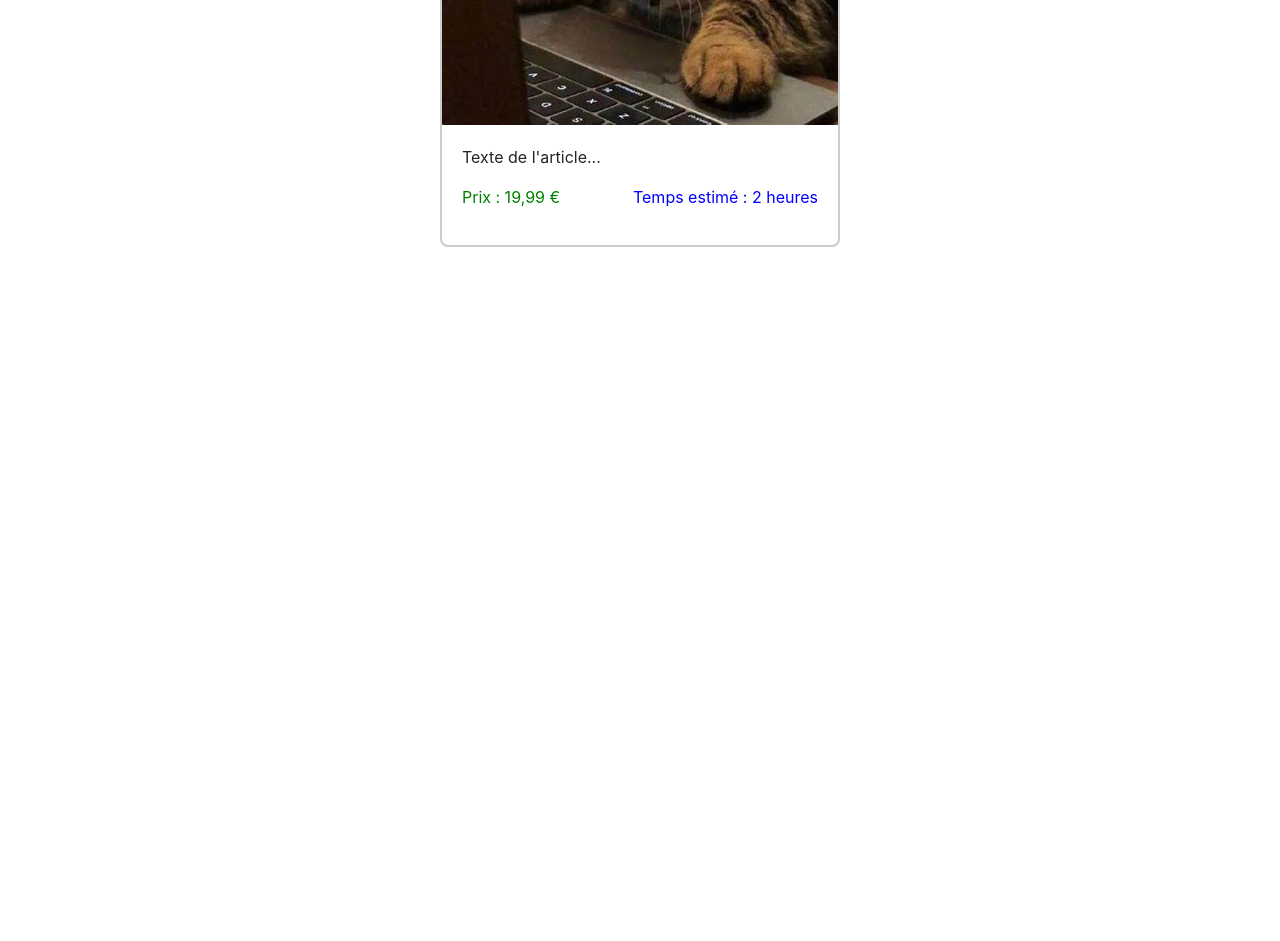
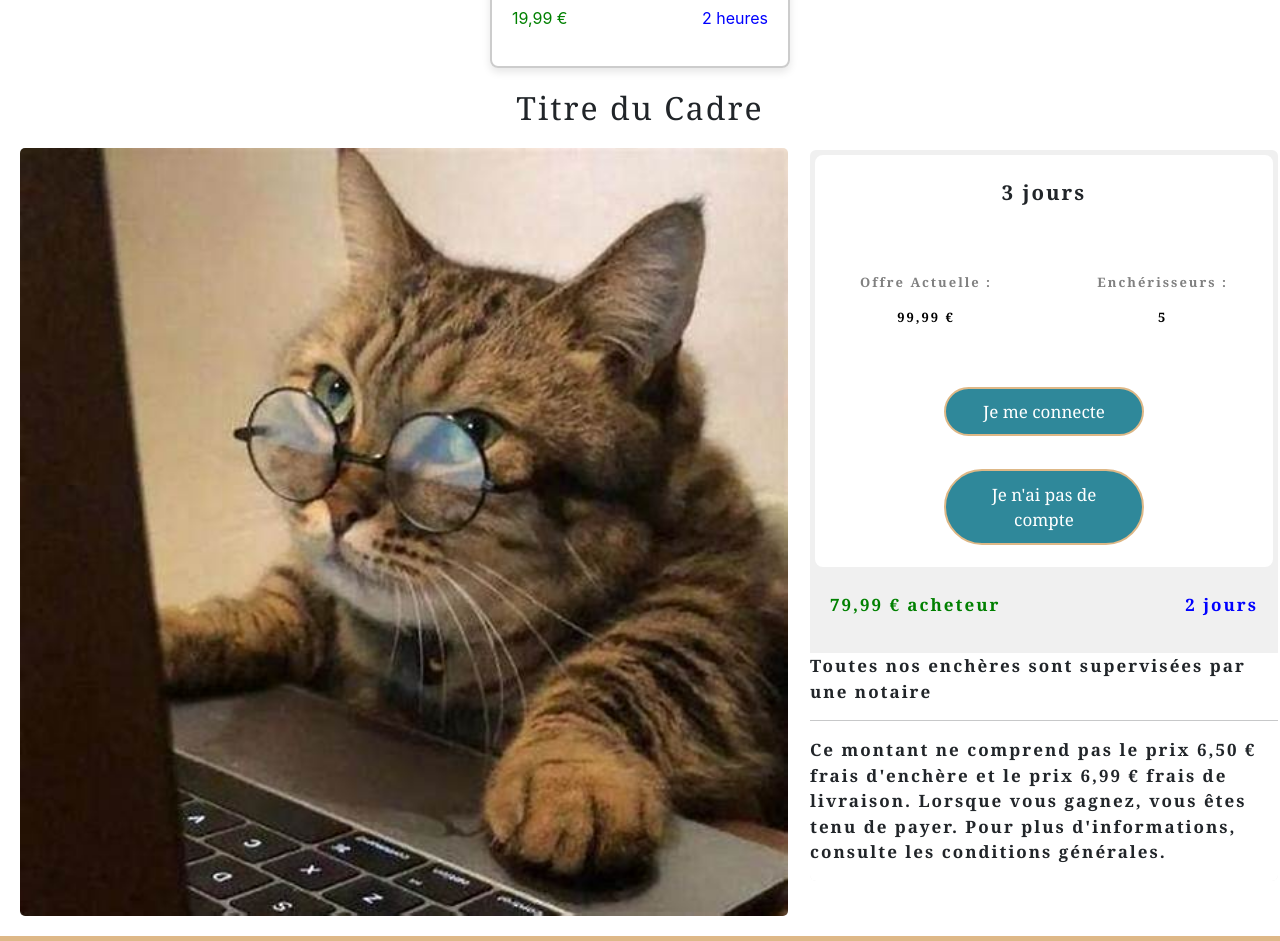
Before and after one commit to Kefabd/Bid-ask-Website, a React (Create React App) app in the folder bidfrontend/: page / in a window 1280 px wide. Shown: the part 380-1321 px from the top of the page. Before the commit the page ends 800 px from the top, so only its background shows below. Built offline with nearby package versions, Linux system fonts and the light colour scheme.

Commit message:
les cadres de Nadia

```diff
--- a/bidfrontend/src/App.css
+++ b/bidfrontend/src/App.css
@@ -153,7 +153,7 @@ body[makeback="yes"]{
 }
 
 .authenticate input,
-.authenticate textarea, .authenticate .select {
+.authenticate textarea {
   font-size: 22px;
   display: block;
   width: 100%;
@@ -169,12 +169,9 @@ body[makeback="yes"]{
 }
 
 .authenticate input:focus,
-.authenticate textarea, .authenticate .select:focus {
+.authenticate textarea {
   outline: 0;
   border-color: #1ab188;
-}
-.authenticate .select option{
-  background: #1ab188;
 }
 
 .authenticate textarea {
@@ -244,13 +241,20 @@ body[makeback="yes"]{
   border: 2px solid #ccc;
   border-radius: 8px;
   overflow: hidden;
-  max-width: 400px;
+  max-width: 300px;
+  max-height: 400px;
   margin: 20px auto;
+  box-shadow: 0 4px 8px rgba(0, 0, 0, 0.1); /* Ajout de l'ombre */
+  transition: box-shadow 0.3s ease; /* Transition pour l'effet hover */
+}
+
+.cadre:hover {
+  box-shadow: 0 8px 16px rgba(0, 0, 0, 0.2); /* Changement de l'ombre au survol */
 }
 
 .cadre-image {
   width: 100%;
-  height: auto;
+  height: 200px;
 }
 
 .cadre-content {
@@ -265,8 +269,117 @@ body[makeback="yes"]{
 
 .cadre-prix {
   color: green;
+  /*color: #DEB887;*/
 }
 
 .cadre-temps {
   color: blue;
+  /*color: #13232f;*/
 }
+
+
+
+
+
+/*cadre Infos */
+.nouveau-cadre-avec-image {
+  display: flex;
+}
+
+.cadre-image {
+  max-width: 60%;
+  height: auto;
+  border-radius: 5px;
+  margin: 20px; /* Ajoute un espace entre l'image et le cadre */
+}
+
+.nouveau-cadre {
+  display: flex;
+  justify-content: space-between;
+  border: 2px solid #fff;
+  border-radius: 8px;
+  overflow: hidden;
+  max-width: 600px;
+  margin: 20px auto;
+}
+
+.nouveau-cadre-gris {
+  background-color: #f0f0f0;
+  flex: 1;
+  display: flex;
+  flex-direction: column;
+}
+.cadre-titre {
+
+  inset: 0px 0px auto;
+    height: 40px;
+    display: flex;
+    -webkit-box-pack: center;
+    justify-content: center;
+    -webkit-box-align: center;
+    align-items: center;
+}
+
+.cadre-titre h2 {
+  margin: 0;
+}
+
+.nouveau-cadre-blanc {
+  background-color: #fff;
+  border: 2px solid #fff;
+  border-radius: 8px;
+  flex: 1;
+  padding: 20px;
+  margin: 5px;
+  box-sizing: border-box;
+}
+
+.nouveau-cadre-contenu {
+  text-align: center;
+  color: gray;
+  display: flex;
+  justify-content: space-between;
+  padding: 10px 10px;
+  font-size: small;
+}
+.petit{
+  margin: 13px;
+}
+.bgBlanc{
+  background-color: #fff;
+}
+.bb{
+  color: black;
+}
+
+.textCentrer{
+  text-align: center;
+  font-size: larger;
+}
+
+.nouveau-cadre-boutons {
+  margin-top: 20px;
+  display: flex;
+  flex-direction: column; /* Met les boutons l'un en dessous de l'autre */
+  align-items: center; /* Centre les boutons horizontalement */
+}
+.nouveau-cadre-boutons button{
+  width: 200px;
+}
+
+.nouveau-cadre-info {
+  background-color: #f0f0f0;
+  padding: 20px;
+  box-sizing: border-box;
+  flex-basis: 30%;
+  display: flex;
+  justify-content: space-between;
+}
+
+.nouveau-cadre-prix {
+  color: green;
+}
+
+.nouveau-cadre-temps {
+  color: blue;
+}
--- a/bidfrontend/src/components/cadre.jsx
+++ b/bidfrontend/src/components/cadre.jsx
@@ -12,8 +12,8 @@ function Cadre() {
       <div className="cadre-content">
         <p>Texte de l'article...</p>
         <div className="cadre-info">
-          <p className="cadre-prix">Prix : 19,99 €</p>
-          <p className="cadre-temps">Temps estimé : 2 heures</p>
+          <p className="cadre-prix">19,99 €</p>
+          <p className="cadre-temps"> 2 heures</p>
         </div>
       </div>
     </div>
--- /dev/null
+++ b/bidfrontend/src/components/cadreInfos.jsx
@@ -0,0 +1,48 @@
+import React from 'react';
+import imageSrc from '../images/cat.jpg'; // Remplacez le chemin par le chemin réel de votre image
+
+function CadreInfos() {
+  return (
+    <nav>
+      <div className="cadre-titre">
+        <h2>Titre du Cadre</h2>
+      </div>
+      <div className="nouveau-cadre-avec-image">
+        <img src={imageSrc} alt="Description de l'image" className="cadre-image" />
+        <div>
+        <div className="nouveau-cadre">
+          <div className="nouveau-cadre-gris">
+            <div className="nouveau-cadre-blanc">
+              <p className='textCentrer'><b>3 jours</b></p><br />
+              <div className="nouveau-cadre-contenu">
+                <div className='petit'>
+                <p>Offre Actuelle :</p>
+                <p><b className='bb'>99,99 €</b></p>
+                </div>
+                <div className='petit'>
+                <p>Enchérisseurs :</p>
+                <p><b className='bb'> 5</b> </p>
+                </div>
+              </div>
+              <div className="nouveau-cadre-boutons">
+                <button className="cd-signin" type="button">Je me connecte</button><hr />
+                <button className="cd-signin" type="button">Je n'ai pas de compte</button>
+              </div>
+            </div>
+            <div className="nouveau-cadre-info">
+              <p className="nouveau-cadre-prix"> <b>79,99 €</b> acheteur</p>
+              <p className="nouveau-cadre-temps"> 2 jours</p>
+            </div>
+            <div className='bgBlanc'>
+            <p>Toutes nos enchères sont supervisées par une notaire</p><hr></hr>
+            <p>Ce montant ne comprend pas le prix 6,50 € frais d'enchère et le prix 6,99 € frais de livraison. Lorsque vous gagnez, vous êtes tenu de payer. Pour plus d'informations, consulte les conditions générales.</p>
+          </div>
+          </div>
+        </div>
+      </div>
+      </div>
+    </nav>
+  );
+}
+
+export default CadreInfos;
--- a/bidfrontend/src/pages/home.jsx
+++ b/bidfrontend/src/pages/home.jsx
@@ -1,6 +1,7 @@
 import React from "react";
 import Header from "../components/header/header";
 import Cadre from "../components/cadre";
+import CadreInfos from "../components/cadreInfos";
 
 
 export default function Home() {
@@ -9,6 +10,7 @@ export default function Home() {
         <>
         <Header />
         <Cadre></Cadre>
+        <CadreInfos></CadreInfos>
         </>
     )
 }
```
